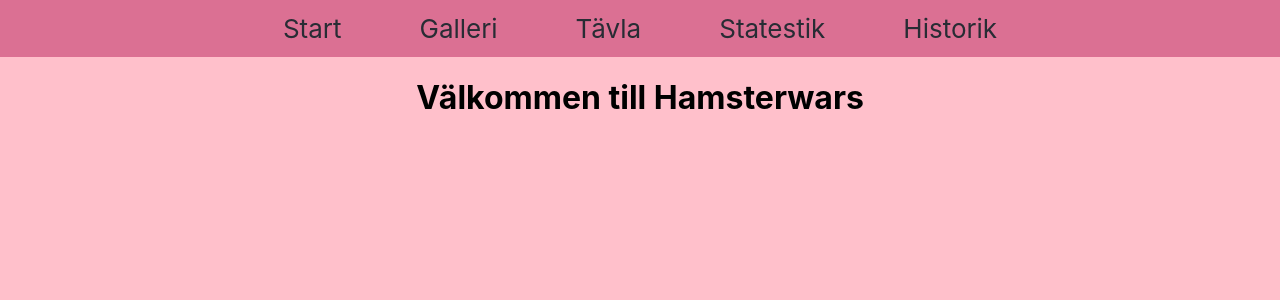
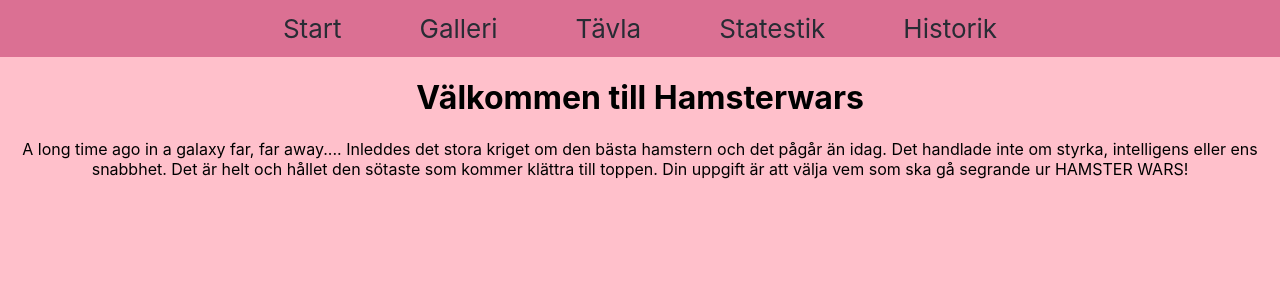
Before and after one commit to SofiaMEweiss/Hamsterwars---fullstack-project, a React (Create React App) app: page / in a window 1280 px wide. Shown: the top 300 px of the page. Built offline with nearby package versions, Linux system fonts and the light colour scheme.

Commit message:
Added introduction to start-comp

```diff
--- a/src/components/start/Start.tsx
+++ b/src/components/start/Start.tsx
@@ -1,6 +1,12 @@
 const Start = () => (
 	<div>
 		<h1>Välkommen till Hamsterwars</h1>
+
+		A long time ago in a galaxy far, far away....
+
+		Inleddes det stora kriget om den bästa hamstern och det pågår än idag. Det handlade inte om styrka, intelligens eller ens snabbhet. Det är helt och hållet den sötaste som kommer klättra till toppen.
+
+		Din uppgift är att välja vem som ska gå segrande ur HAMSTER WARS!
 	</div>
 )
 
```
